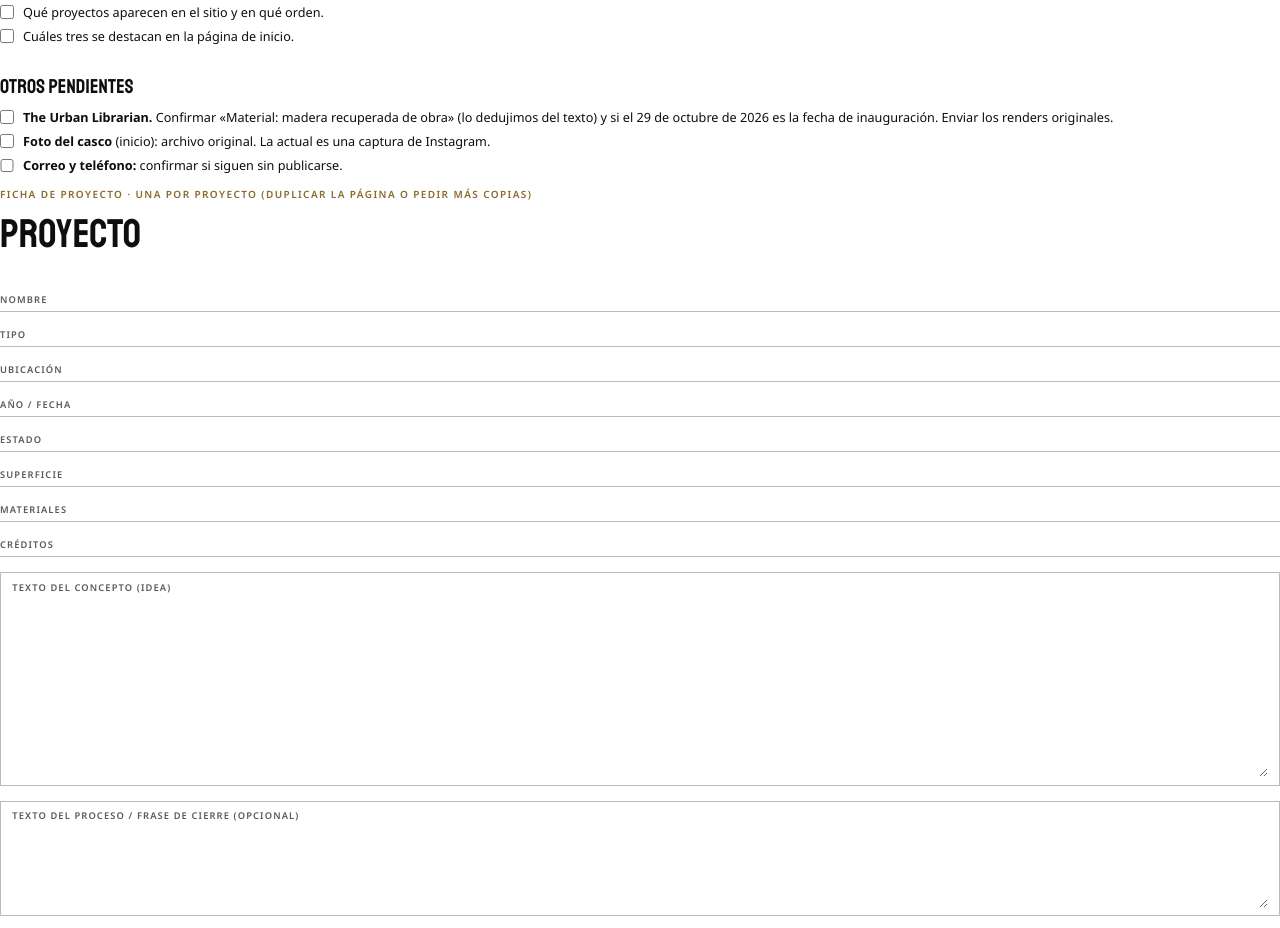
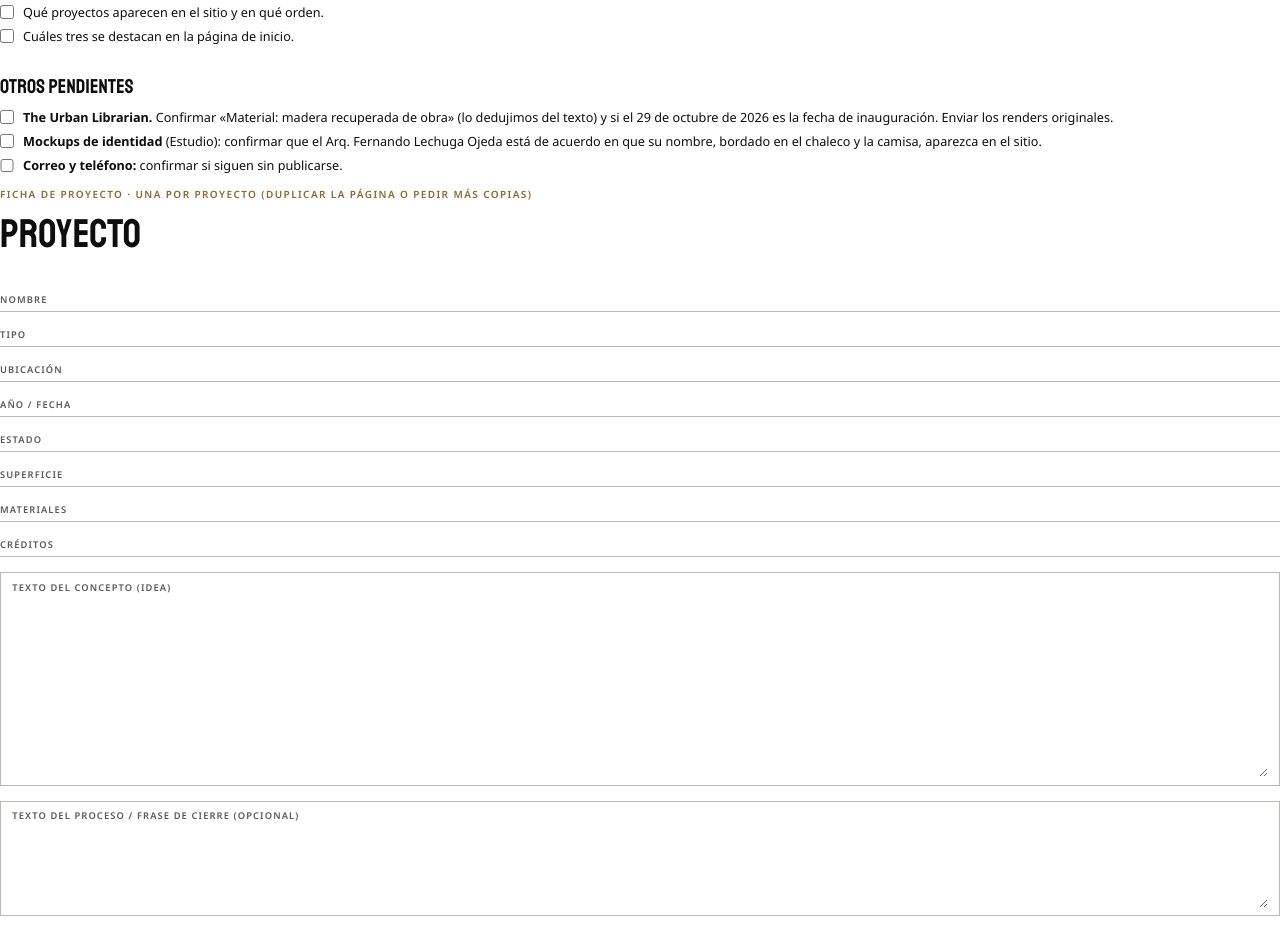
Before and after one commit to Jorgerios20/arquemist, a plain HTML site: page dev/documentos/informacion-pendiente.html in a window 1280 px wide. Shown: the part 2080-3008 px from the top of the page. Drawn offline with Linux system fonts and the light colour scheme.

Commit message:
Pendiente: permiso del nombre bordado en los mockups
Co-Authored-By: Claude Opus 5.5 <noreply@anthropic.com>

```diff
--- a/dev/documentos/informacion-pendiente.html
+++ b/dev/documentos/informacion-pendiente.html
@@ -91,7 +91,7 @@ input[type=checkbox]{width:3.6mm;height:3.6mm;margin:.6mm 0 0;flex:none;border:1
   <h3>Otros pendientes</h3>
   <ul class="check">
     <li><input type="checkbox" name="c3"><span><b>The Urban Librarian.</b> Confirmar «Material: madera recuperada de obra» (lo dedujimos del texto) y si el 29 de octubre de 2026 es la fecha de inauguración. Enviar los renders originales.</span></li>
-    <li><input type="checkbox" name="c4"><span><b>Foto del casco</b> (inicio): archivo original. La actual es una captura de Instagram.</span></li>
+    <li><input type="checkbox" name="c4"><span><b>Mockups de identidad</b> (Estudio): confirmar que el Arq. Fernando Lechuga Ojeda está de acuerdo en que su nombre, bordado en el chaleco y la camisa, aparezca en el sitio.</span></li>
     <li><input type="checkbox" name="c5"><span><b>Correo y teléfono:</b> confirmar si siguen sin publicarse.</span></li>
   </ul>
 </section>
```
Also changed, not shown: 1 other file.
